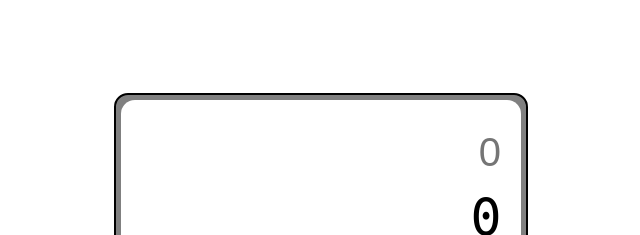
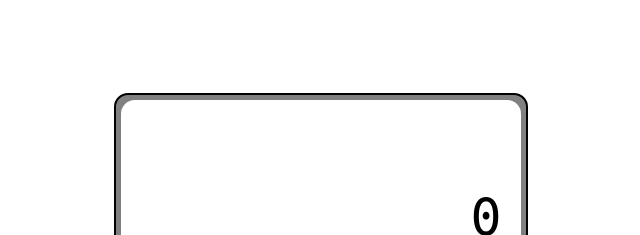
Before and after one commit to mmjamm89/FCC-JSCalculator, a React (Create React App) app: page / in a window 1280 px wide. Shown: the top 235 px of the page, without its empty margins (319-959 px from the left). Built offline with nearby package versions, Linux system fonts and the light colour scheme.

Commit message:
javascript

```diff
--- a/src/App.js
+++ b/src/App.js
@@ -4,33 +4,44 @@ import './style.css';
 
 function App() {
 
-  const [expression, setExpression] = useState("")
-  const [answer, setAnswer] = useState("0")
+  const [calc, setCalc] = useState("");
+  const [result, setResult] = useState("0");
 
-  const display = (symbol) => {
-    setExpression((prev) => prev + symbol)
+  const operators = ['/', '*', '+', '-', '.'];
+
+  const display = (value) => {
+       if(
+            operators.includes(value) && calc === '' ||
+            operators.includes(value) && operators.includes(calc.slice(-1))
+       ){
+            return;
+       }
+
+       setCalc(calc + value);
+
   }
 
   const calculate = () => {
-    setAnswer(eval(expression))
+     setResult(eval(calc).toString())
+     setCalc("")
   }
 
   const allClear = () => {
-    setExpression("")
-    setAnswer("0")
+    setCalc("")
+    setResult("0")
   }
 
   return (
     <div className="App">
       <div className="container">
         <div className="grid">
-          <div className="display"
-               id="display">
+          <div className="display"id="display">
                  <input type="text"
-                        placeholder="0"
-                        value={expression}
-                        disabled />
-                 <div className="total">{answer}</div>
+                        placeholder=""
+                        value={calc}
+                        disabled
+                        id="display" />
+                 <div className="total">{result}</div>
                </div>
           <div className="button AC"
                id="clear"
```
